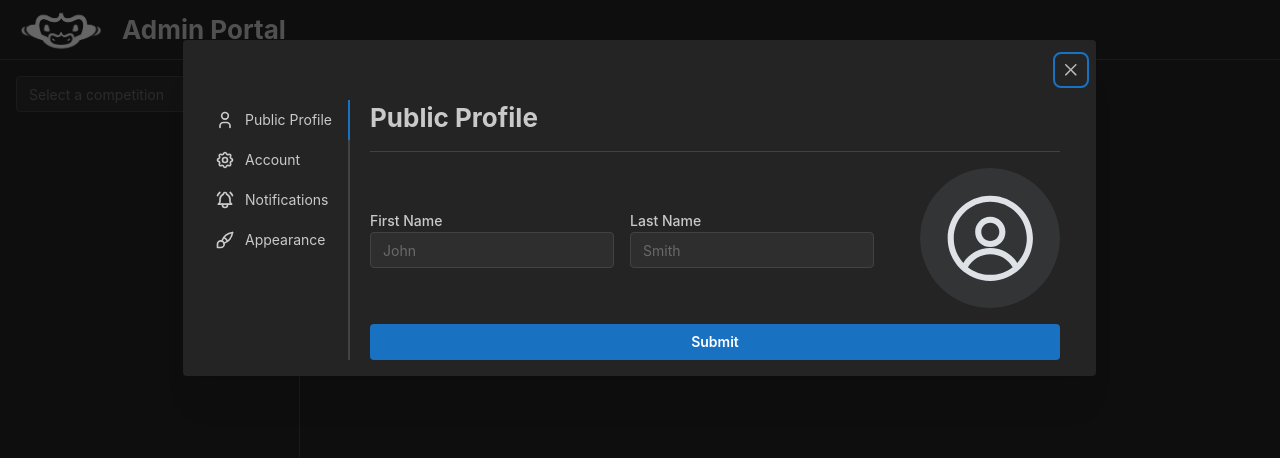
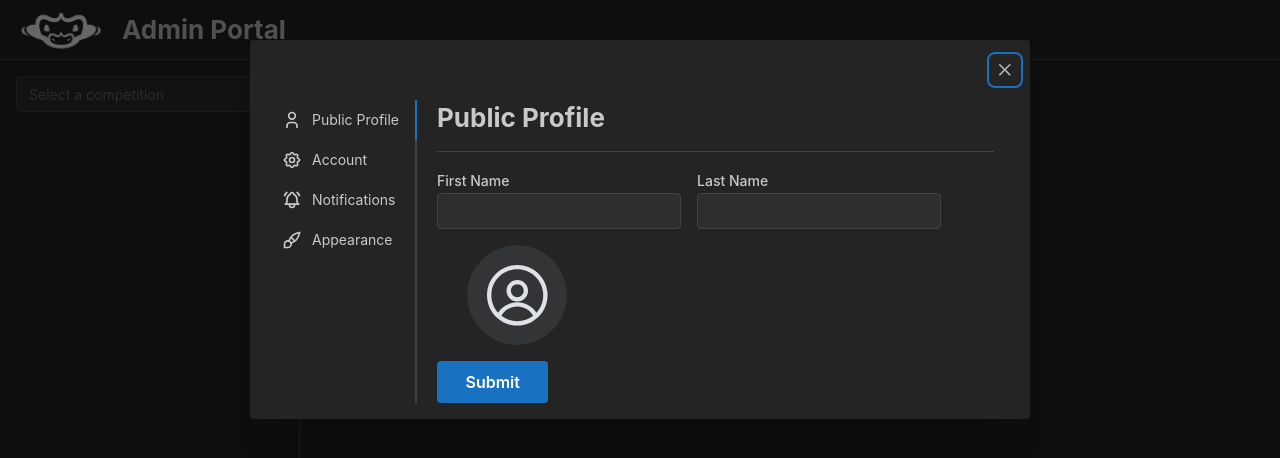
Before and after one commit to swamphacks/HaXr, a Next.js app: page /admin/comp in a window 1280 px wide. Shown: the top 458 px of the page. Built offline with nearby package versions, Linux system fonts and the light colour scheme; no server answers; the database is empty.

Commit message:
moved tabs to tab folder

```diff
--- a/components/settings/SettingsModal.tsx
+++ b/components/settings/SettingsModal.tsx
@@ -1,25 +1,15 @@
-import {
-  Avatar,
-  Button,
-  Divider,
-  Group,
-  Modal,
-  Stack,
-  Tabs,
-  Text,
-  TextInput,
-  Title,
-  rem,
-} from '@mantine/core';
-import { useForm } from '@mantine/form';
+import { Modal, Tabs, rem } from '@mantine/core';
 import {
   IconBellRinging,
   IconBrush,
   IconSettings,
   IconUser,
 } from '@tabler/icons-react';
-import { useSession } from 'next-auth/react';
 import React from 'react';
+import PublicProfile from './tabs/PublicProfile';
+import Account from './tabs/Account';
+import Notifications from './tabs/Notifications';
+import Appearance from './tabs/Appearance';
 
 interface SettingsProps {
   opened: boolean;
@@ -27,31 +17,9 @@ interface SettingsProps {
 
 export default function SettingsModal({ opened }: SettingsProps) {
   const iconStyle = { width: rem(20), height: rem(20) };
-  const { data: session, status } = useSession();
-
-  const profileForm = useForm({
-    mode: 'uncontrolled',
-    initialValues: {
-      user: {
-        firstName: session?.user?.firstName,
-        lastName: session?.user?.lastName,
-      },
-    },
-    validate: {
-      user: {
-        firstName: (value) => (value !== '' ? null : 'Invalid first name'),
-        lastName: (value) => (value !== '' ? null : 'Invalid last name'),
-      },
-    },
-  });
-
-  if (session?.user) {
-    profileForm.setFieldValue('user.firstName', session.user.firstName || '');
-    profileForm.setFieldValue('user.lastName', session.user.lastName || '');
-  }
 
   return (
-    <Modal opened={opened} onClose={() => {}} size='auto'>
+    <Modal opened={opened} onClose={() => {}} size='xl'>
       <Tabs orientation='vertical' defaultValue='public'>
         <Tabs.List>
           <Tabs.Tab value='public' leftSection={<IconUser style={iconStyle} />}>
@@ -81,58 +49,19 @@ export default function SettingsModal({ opened }: SettingsProps) {
         </Tabs.List>
 
         <Tabs.Panel value='public'>
-          <form
-            onSubmit={profileForm.onSubmit((values) => console.log(values))}
-          >
-            <Stack w='100%' h='100%' pr={20} pl={20}>
-              <Title order={2}>Public Profile</Title>
-              <Divider />
-              <Group>
-                <TextInput
-                  label='First Name'
-                  placeholder='John'
-                  key={profileForm.key('user.firstName')}
-                  {...profileForm.getInputProps('user.firstName')}
-                />
-                <TextInput
-                  label='Last Name'
-                  placeholder='Smith'
-                  key={profileForm.key('user.lastName')}
-                  {...profileForm.getInputProps('user.lastName')}
-                />
-
-                <Avatar
-                  src={session?.user?.image}
-                  ml={rem(30)}
-                  size={rem(140)}
-                  alt='User Image'
-                />
-              </Group>
-
-              <Button type='submit'>Submit</Button>
-            </Stack>
-          </form>
+          <PublicProfile />
         </Tabs.Panel>
 
         <Tabs.Panel value='account'>
-          <Stack w='100%' h='100%' pr={20} pl={20}>
-            <Title order={2}>Account</Title>
-            <Divider />
-          </Stack>
+          <Account />
         </Tabs.Panel>
 
         <Tabs.Panel value='notifications'>
-          <Stack w='100%' h='100%' pr={20} pl={20}>
-            <Title order={2}>Notifications</Title>
-            <Divider />
-          </Stack>
+          <Notifications />
         </Tabs.Panel>
 
         <Tabs.Panel value='appearance'>
-          <Stack w='100%' h='100%' pr={20} pl={20}>
-            <Title order={2}>Appearance</Title>
-            <Divider />
-          </Stack>
+          <Appearance />
         </Tabs.Panel>
       </Tabs>
     </Modal>
--- /dev/null
+++ b/components/settings/tabs/Account.tsx
@@ -0,0 +1,12 @@
+import { Divider, Stack, Text, Title } from '@mantine/core';
+import React from 'react';
+
+export default function Account() {
+  return (
+    <Stack w='100%' h='100%' pr={20} pl={20}>
+      <Title order={2}>Account</Title>
+      <Divider />
+      <Text>This is where you manage your account.</Text>
+    </Stack>
+  );
+}
--- /dev/null
+++ b/components/settings/tabs/Appearance.tsx
@@ -0,0 +1,12 @@
+import { Divider, Stack, Text, Title } from '@mantine/core';
+import React from 'react';
+
+export default function Appearance() {
+  return (
+    <Stack w='100%' h='100%' pr={20} pl={20}>
+      <Title order={2}>Appearance</Title>
+      <Divider />
+      <Text>This is where you manage how to website looks.</Text>
+    </Stack>
+  );
+}
--- /dev/null
+++ b/components/settings/tabs/Notifications.tsx
@@ -0,0 +1,12 @@
+import { Divider, Stack, Text, Title } from '@mantine/core';
+import React from 'react';
+
+export default function Notifications() {
+  return (
+    <Stack w='100%' h='100%' pr={20} pl={20}>
+      <Title order={2}>Notifications</Title>
+      <Divider />
+      <Text>This is where you manage your notifications.</Text>
+    </Stack>
+  );
+}
--- /dev/null
+++ b/components/settings/tabs/PublicProfile.tsx
@@ -0,0 +1,79 @@
+import {
+  Avatar,
+  Button,
+  Divider,
+  Group,
+  Stack,
+  Text,
+  TextInput,
+  Title,
+  rem,
+} from '@mantine/core';
+import { useForm } from '@mantine/form';
+import { useSession } from 'next-auth/react';
+import React from 'react';
+
+export default function PublicProfile() {
+  const { data: session, status } = useSession();
+
+  const profileForm = useForm({
+    mode: 'uncontrolled',
+    initialValues: {
+      firstName: '',
+      lastName: '',
+    },
+    validate: {
+      firstName: (value) => (value.trim() !== '' ? null : 'Invalid first name'),
+      lastName: (value) => (value.trim() !== '' ? null : 'Invalid last name'),
+    },
+  });
+
+  // if (session?.user) {
+  //   profileForm.setFieldValue('firstName', session.user.firstName);
+  //   profileForm.setFieldValue('lastName', session.user.lastName);
+  // }
+
+  // Temporary -> to be replaced with loadingOverlay or skeleton from mantine
+  if (status === 'loading') {
+    return (
+      <Stack>
+        <Text>Loading</Text>
+      </Stack>
+    );
+  }
+
+  return (
+    <form onSubmit={profileForm.onSubmit((values) => console.log(values))}>
+      <Stack w='100%' h='100%' pr={20} pl={20}>
+        <Title order={2}>Public Profile</Title>
+        <Divider />
+        <Group>
+          <TextInput
+            label='First Name'
+            placeholder={session?.user?.firstName}
+            key={profileForm.key('firstName')}
+            {...profileForm.getInputProps('firstName')}
+          />
+          <TextInput
+            label='Last Name'
+            placeholder={session?.user?.lastName}
+            key={profileForm.key('lastName')}
+            {...profileForm.getInputProps('lastName')}
+          />
+
+          <Avatar
+            src={session?.user?.image}
+            className='hover:cursor-pointer hover:brightness-50 hover:filter'
+            ml={rem(30)}
+            size={rem(100)}
+            alt='User Image'
+          />
+        </Group>
+
+        <Button type='submit' size='md' w='20%'>
+          Submit
+        </Button>
+      </Stack>
+    </form>
+  );
+}
```
